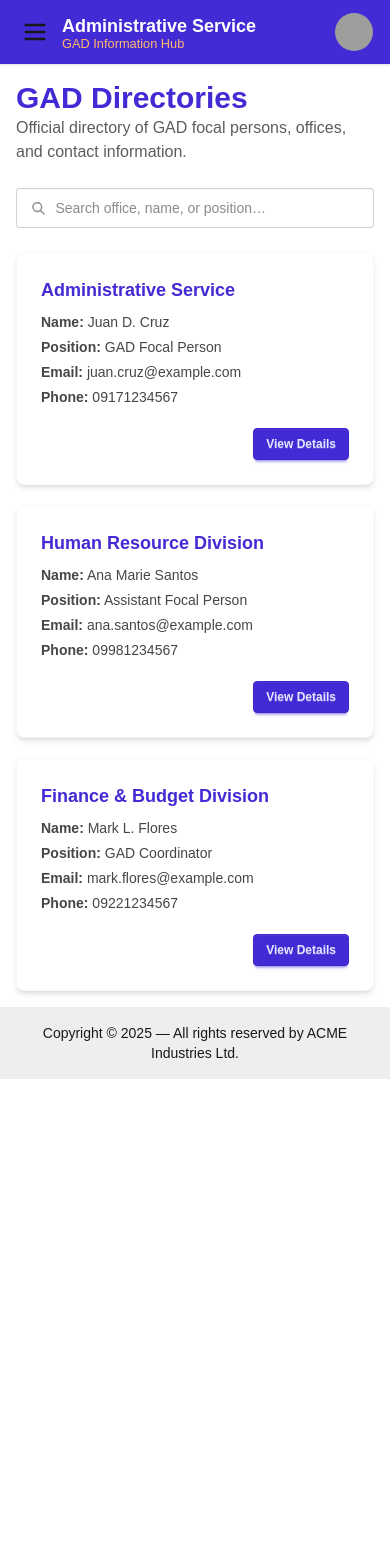
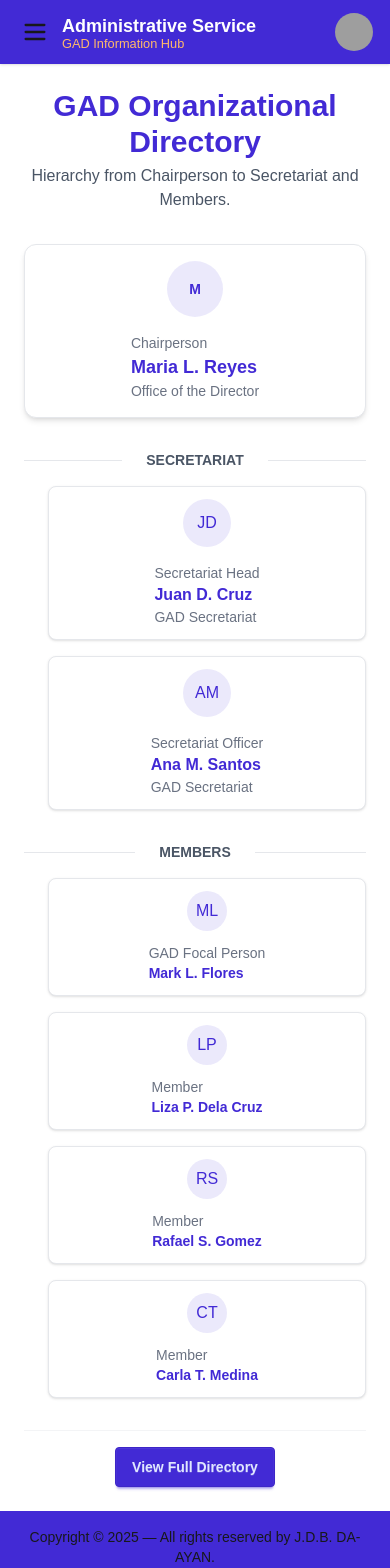
Before and after one commit to jdbdaayan-github/site, a Vue app: page /directories in a window 390 px wide. Shown: the top 1568 px of the page. Before the commit the page ends 1079 px from the top, so only its background shows below. Built offline with nearby package versions, Linux system fonts and the light colour scheme; grey boxes are pictures that could not be loaded.

Commit message:
Modify mobile menu and text color in homepage

```diff
--- a/src/components/Footer.vue
+++ b/src/components/Footer.vue
@@ -1,7 +1,7 @@
 <template>
-  <footer class="footer sm:footer-horizontal footer-center bg-base-300 text-base-content p-4">
+  <footer class="footer sm:footer-horizontal footer-center bg-primary text-base-content p-4">
     <aside>
-      <p>Copyright © {{ year }} — All rights reserved by ACME Industries Ltd.</p>
+      <p>Copyright © {{ year }} — All rights reserved by J.D.B. DA-AYAN.</p>
     </aside>
   </footer>
 </template>
--- a/src/components/Navbar.vue
+++ b/src/components/Navbar.vue
@@ -18,7 +18,7 @@
           <ul tabindex="0"
               class="menu menu-sm dropdown-content mt-3 z-[10] p-2 shadow bg-base-100 rounded-box w-52">
             <li><router-link to="/">HOME</router-link></li>
-            <li><router-link to="/about">DIRECTORY</router-link></li>
+            <li><router-link to="/directories">DIRECTORY</router-link></li>
             <li><router-link to="/resources">RESOURCES</router-link></li>
             <li><router-link to="/activities">ACTIVITIES</router-link></li>
           </ul>
--- a/src/pages/DirectoriesPage.vue
+++ b/src/pages/DirectoriesPage.vue
@@ -1,105 +1,209 @@
 <template>
-  <div class="max-w-7xl mx-auto p-4">
+  <div class="min-h-screen bg-white text-base-content">
+    <div class="max-w-4xl mx-auto p-6">
 
-    <!-- PAGE HEADER -->
-    <div class="mb-6">
-      <h1 class="text-3xl font-bold text-primary">GAD Directories</h1>
-      <p class="text-base-content/70">Official directory of GAD focal persons, offices, and contact information.</p>
-    </div>
+      <!-- Page header -->
+      <div class="text-center mb-8">
+        <h1 class="text-3xl font-bold text-primary">GAD Organizational Directory</h1>
+        <p class="text-gray-600 mt-1">Hierarchy from Chairperson to Secretariat and Members.</p>
+      </div>
 
-    <!-- SEARCH BAR -->
-    <div class="mb-6 flex justify-start">
-      <label class="input input-bordered flex items-center gap-2 w-full md:w-1/2">
-        <svg xmlns="http://www.w3.org/2000/svg" class="h-5 w-5 opacity-50"
-             viewBox="0 0 20 20" fill="currentColor">
-          <path fill-rule="evenodd"
-                d="M9 3.5a5.5 5.5 0 015.5 5.5c0 1.304-.467 2.5-1.243 3.426l3.658 3.657a.75.75 0 11-1.06 1.06l-3.657-3.658A5.5 5.5 0 119 3.5zm-4 5.5a4 4 0 118 0 4 4 0 01-8 0z"
-                clip-rule="evenodd" />
-        </svg>
-        <input
-          type="text"
-          v-model="search"
-          class="grow"
-          placeholder="Search office, name, or position…" />
-      </label>
-    </div>
-
-    <!-- DIRECTORY GRID -->
-    <div class="grid grid-cols-1 md:grid-cols-2 lg:grid-cols-3 gap-5">
-
-      <div
-        v-for="(item, index) in filteredDirectories"
-        :key="index"
-        class="card bg-base-100 shadow-md hover:shadow-xl transition-all border border-base-200"
-      >
-        <div class="card-body">
-
-          <!-- OFFICE TITLE -->
-          <h2 class="card-title text-primary">
-            {{ item.office }}
-          </h2>
-
-          <!-- DETAILS -->
-          <div class="text-base-content/80 space-y-1">
-            <p><span class="font-semibold">Name:</span> {{ item.name }}</p>
-            <p><span class="font-semibold">Position:</span> {{ item.position }}</p>
-            <p><span class="font-semibold">Email:</span> {{ item.email }}</p>
-            <p><span class="font-semibold">Phone:</span> {{ item.phone }}</p>
+      <!-- Top: Chairperson (centered) -->
+      <div class="flex justify-center mb-8">
+        <div class="card bg-white shadow-md border border-gray-200 rounded-xl w-full sm:w-3/4">
+          <div class="card-body flex items-center gap-4 p-4">
+            <div class="avatar">
+              <div class="w-14 h-14 rounded-full bg-primary/10 flex items-center justify-center text-primary font-semibold">
+                M
+              </div>
+            </div>
+            <div>
+              <div class="text-sm text-gray-500">Chairperson</div>
+              <div class="text-lg font-semibold text-primary">Maria L. Reyes</div>
+              <div class="text-sm text-gray-500">Office of the Director</div>
+            </div>
+            <div class="ml-auto hidden sm:flex gap-2">
+              <button class="btn btn-ghost btn-sm">Profile</button>
+              <button class="btn btn-outline btn-sm">Contact</button>
+            </div>
           </div>
-
-          <!-- ACTION BUTTON -->
-          <div class="card-actions justify-end mt-3">
-            <button class="btn btn-primary btn-sm">View Details</button>
-          </div>
-
         </div>
       </div>
 
+      <!-- Divider: Secretariat -->
+      <div class="mb-4">
+        <div class="flex items-center gap-3">
+          <div class="flex-1 h-[1px] bg-gray-200"></div>
+          <div class="px-3 text-sm font-semibold text-gray-600 uppercase">Secretariat</div>
+          <div class="flex-1 h-[1px] bg-gray-200"></div>
+        </div>
+      </div>
+
+      <!-- Secretariat group with vertical connector -->
+      <div class="relative pl-6 sm:pl-10 mb-8">
+        <!-- vertical line -->
+        <div class="absolute left-3 top-0 bottom-0 hidden sm:block">
+          <div class="w-[2px] bg-gray-200 h-full"></div>
+        </div>
+
+        <div class="space-y-4">
+          <template v-for="(p, idx) in secretariat" :key="p.email">
+            <div class="relative">
+              <!-- connector dot -->
+              <div class="absolute -left-2 top-3 hidden sm:block">
+                <div class="w-3 h-3 rounded-full bg-white border-2 border-primary"></div>
+              </div>
+
+              <div class="card bg-white shadow-sm border border-gray-200 rounded-lg p-3 flex items-center gap-4">
+                <div class="avatar">
+                  <div class="w-12 h-12 rounded-full bg-primary/10 flex items-center justify-center text-primary font-medium">
+                    {{ initials(p.name) }}
+                  </div>
+                </div>
+                <div>
+                  <div class="text-sm text-gray-500">{{ p.position }}</div>
+                  <div class="text-base font-semibold text-primary">{{ p.name }}</div>
+                  <div class="text-sm text-gray-500">{{ p.office }}</div>
+                </div>
+                <div class="ml-auto hidden sm:flex gap-2">
+                  <button class="btn btn-ghost btn-xs">Profile</button>
+                  <button class="btn btn-outline btn-xs">Contact</button>
+                </div>
+              </div>
+            </div>
+          </template>
+        </div>
+      </div>
+
+      <!-- Divider: Members -->
+      <div class="mb-4">
+        <div class="flex items-center gap-3">
+          <div class="flex-1 h-[1px] bg-gray-200"></div>
+          <div class="px-3 text-sm font-semibold text-gray-600 uppercase">Members</div>
+          <div class="flex-1 h-[1px] bg-gray-200"></div>
+        </div>
+      </div>
+
+      <!-- Members group, nested under secretariat -->
+      <div class="relative pl-6 sm:pl-10 mb-8">
+        <!-- vertical line -->
+        <div class="absolute left-3 top-0 bottom-0 hidden sm:block">
+          <div class="w-[2px] bg-gray-200 h-full"></div>
+        </div>
+
+        <div class="grid grid-cols-1 sm:grid-cols-2 gap-4">
+          <template v-for="m in members" :key="m.email">
+            <div class="relative">
+              <div class="absolute -left-2 top-4 hidden sm:block">
+                <div class="w-3 h-3 rounded-full bg-white border-2 border-primary"></div>
+              </div>
+
+              <div class="card bg-white shadow-sm border border-gray-200 rounded-lg p-3 flex items-center gap-3">
+                <div class="w-10 h-10 rounded-full bg-primary/10 flex items-center justify-center text-primary font-medium">
+                  {{ initials(m.name) }}
+                </div>
+                <div class="flex-1">
+                  <div class="text-sm text-gray-500">{{ m.position }}</div>
+                  <div class="text-sm font-semibold text-primary">{{ m.name }}</div>
+                </div>
+                <div class="text-right text-sm text-gray-500 hidden sm:block">
+                  <div>{{ m.office }}</div>
+                  <div class="mt-1">{{ m.phone }}</div>
+                </div>
+              </div>
+            </div>
+          </template>
+        </div>
+      </div>
+
+      <!-- Optional: Footer CTA -->
+      <div class="text-center pt-4 border-t border-gray-100">
+        <button class="btn btn-primary">View Full Directory</button>
+      </div>
+
     </div>
-
   </div>
 </template>
 
 <script>
 export default {
-  name: "GadDirectories",
+  name: "GadHierarchy",
 
   data() {
     return {
-      search: "",
-      directories: [
+      secretariat: [
         {
-          office: "Administrative Service",
           name: "Juan D. Cruz",
-          position: "GAD Focal Person",
+          position: "Secretariat Head",
+          office: "GAD Secretariat",
           email: "juan.cruz@example.com",
-          phone: "09171234567",
+          phone: "0917-123-4567",
         },
         {
-          office: "Human Resource Division",
-          name: "Ana Marie Santos",
-          position: "Assistant Focal Person",
+          name: "Ana M. Santos",
+          position: "Secretariat Officer",
+          office: "GAD Secretariat",
           email: "ana.santos@example.com",
-          phone: "09981234567",
+          phone: "0998-765-4321",
+        },
+      ],
+      members: [
+        {
+          name: "Mark L. Flores",
+          position: "GAD Focal Person",
+          office: "Finance & Budget Division",
+          email: "mark.flores@example.com",
+          phone: "0922-111-2222",
         },
         {
-          office: "Finance & Budget Division",
-          name: "Mark L. Flores",
-          position: "GAD Coordinator",
-          email: "mark.flores@example.com",
-          phone: "09221234567",
+          name: "Liza P. Dela Cruz",
+          position: "Member",
+          office: "Administrative Service",
+          email: "liza.delacruz@example.com",
+          phone: "0918-333-4444",
+        },
+        {
+          name: "Rafael S. Gomez",
+          position: "Member",
+          office: "Human Resource Division",
+          email: "rafael.gomez@example.com",
+          phone: "0933-555-6666",
+        },
+        {
+          name: "Carla T. Medina",
+          position: "Member",
+          office: "Operations",
+          email: "carla.medina@example.com",
+          phone: "0944-777-8888",
         },
       ],
     };
   },
 
-  computed: {
-    filteredDirectories() {
-      const q = this.search.toLowerCase();
-      return this.directories.filter((d) =>
-        Object.values(d).some((val) => val.toLowerCase().includes(q))
-      );
+  methods: {
+    initials(name) {
+      return name
+        .split(" ")
+        .map((n) => n[0])
+        .join("")
+        .slice(0, 2)
+        .toUpperCase();
     },
   },
 };
 </script>
+
+<style scoped>
+/* Ensure full white page even if parent has different background */
+:root {
+  background-color: #ffffff;
+}
+
+/* Small responsive tweaks */
+@media (max-width: 640px) {
+  /* remove left connectors on small screens for cleaner layout */
+  .relative > .absolute {
+    display: none !important;
+  }
+}
+</style>
--- a/src/pages/HomePage.vue
+++ b/src/pages/HomePage.vue
@@ -15,17 +15,17 @@
 
           <div class="card bg-white shadow-lg p-6 text-center border border-gray-200 hover:shadow-2xl transition-all">
             <h3 class="text-2xl font-bold mb-2 text-primary">Inclusivity</h3>
-            <p>Promoting equal opportunities for all genders in the workplace and community.</p>
+            <p class="text-gray-700">Promoting equal opportunities for all genders in the workplace and community.</p>
           </div>
 
           <div class="card bg-white shadow-lg p-6 text-center border border-gray-200 hover:shadow-2xl transition-all">
             <h3 class="text-2xl font-bold mb-2 text-primary">Empowerment</h3>
-            <p>Providing knowledge, skills, and resources to support gender equality initiatives.</p>
+            <p class="text-gray-700">Providing knowledge, skills, and resources to support gender equality initiatives.</p>
           </div>
 
           <div class="card bg-white shadow-lg p-6 text-center border border-gray-200 hover:shadow-2xl transition-all">
             <h3 class="text-2xl font-bold mb-2 text-primary">Awareness</h3>
-            <p>Sharing activities, policies, and programs to strengthen GAD understanding.</p>
+            <p class="text-gray-700">Sharing activities, policies, and programs to strengthen GAD understanding.</p>
           </div>
 
         </div>
```
